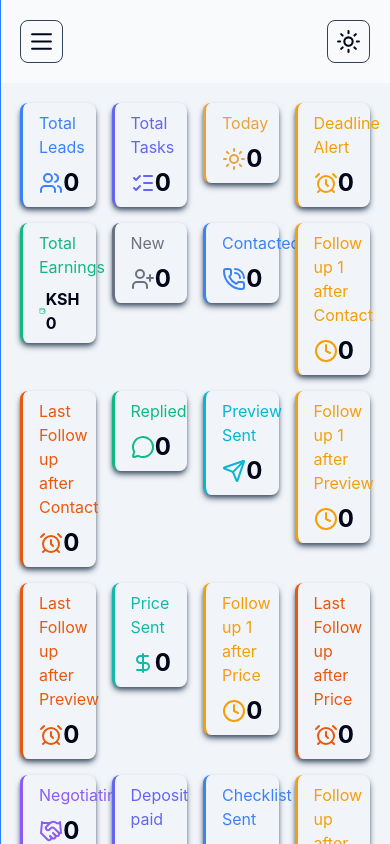
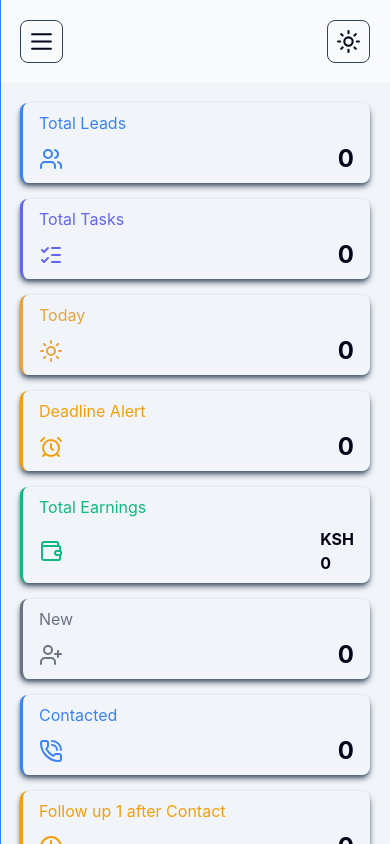
Before and after one commit to Brian9975/BTech-Dashboard, a React (Vite) app: page /mydash in a window 390 px wide. Built offline with nearby package versions, Linux system fonts and the light colour scheme.

Commit message:
Made dashboard page responsive

```diff
--- a/src/pages/MyDash.tsx
+++ b/src/pages/MyDash.tsx
@@ -105,7 +105,7 @@ export default function MyDash() {
   return (
     <div>
       {/* Stats */}
-      <div className="grid grid-cols-4 items-start gap-4">
+      <div className="grid md:grid-cols-4 sm:grid-cols-2 items-start gap-4">
         <div className="dark:bg-slate-950 bg-slate-100 border-[#3B82F6] cursor-pointer hover:scale-105 transition-all shadow-md shadow-slate-600 border-l-3 rounded-lg  py-2 px-4 flex flex-col justify-between gap-2">
           <p style={{ color: "#3B82F6" }}>Total Leads</p>
           <div className="flex justify-between items-center">
@@ -217,7 +217,7 @@ export default function MyDash() {
       </div>
 
       {/* Todays view  */}
-      <div className="flex  items-center gap-15  py-10">
+      <div className="flex flex-col md:flex-row  items-center gap-15  py-10">
         <div className="p-5">
           <h1 className="text-xl pb-3 font-bold ">Today</h1>
           <div
@@ -269,7 +269,7 @@ export default function MyDash() {
         </div>
 
         {/* Task feature */}
-        <div className="dark:bg-slate-900 bg-slate-50 shadow-md shadow-slate-600 relative h-70 overflow-y-auto flex-1 rounded-lg">
+        <div className="dark:bg-slate-900 bg-slate-50 shadow-md shadow-slate-600 relative max-h-70 overflow-y-auto flex-1 rounded-lg">
           <div className="sticky p-3 top-0 backdrop-blur-xl">
             <div className="flex justify-end ">
               <button
```
